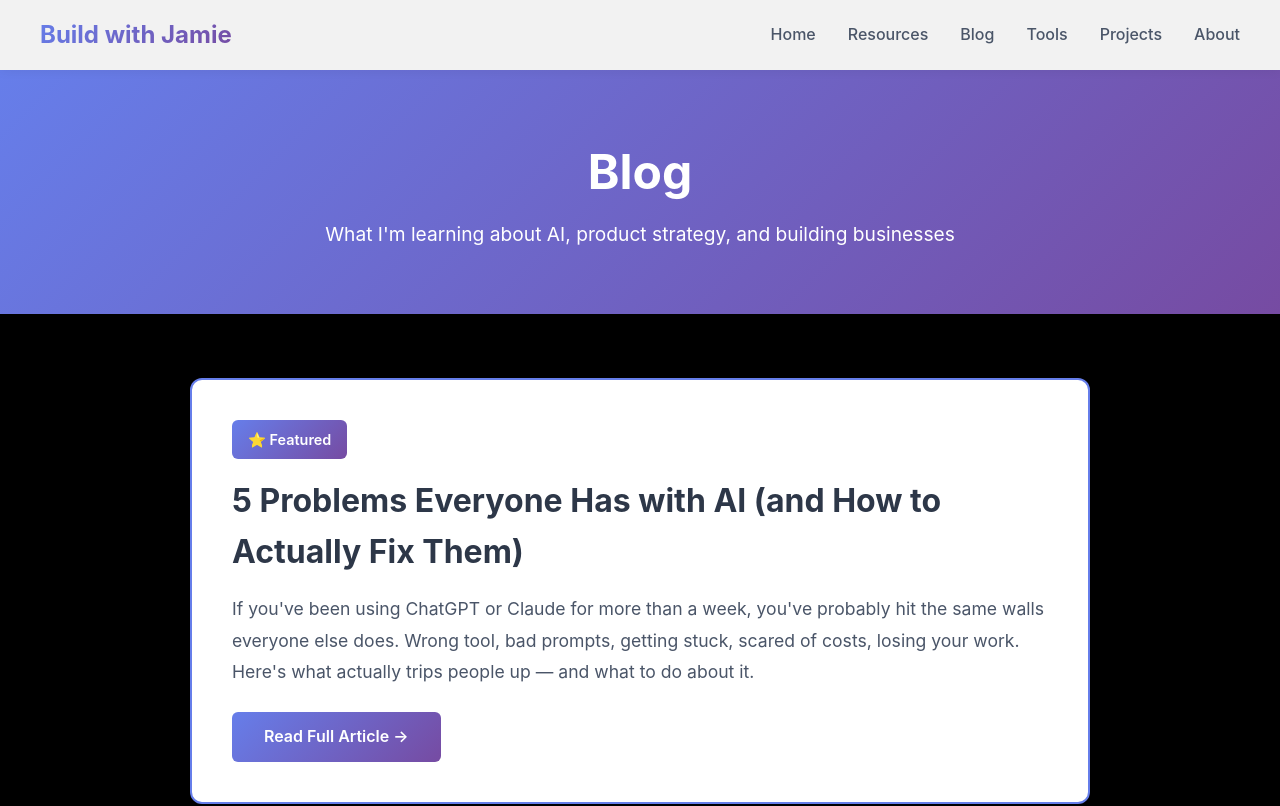
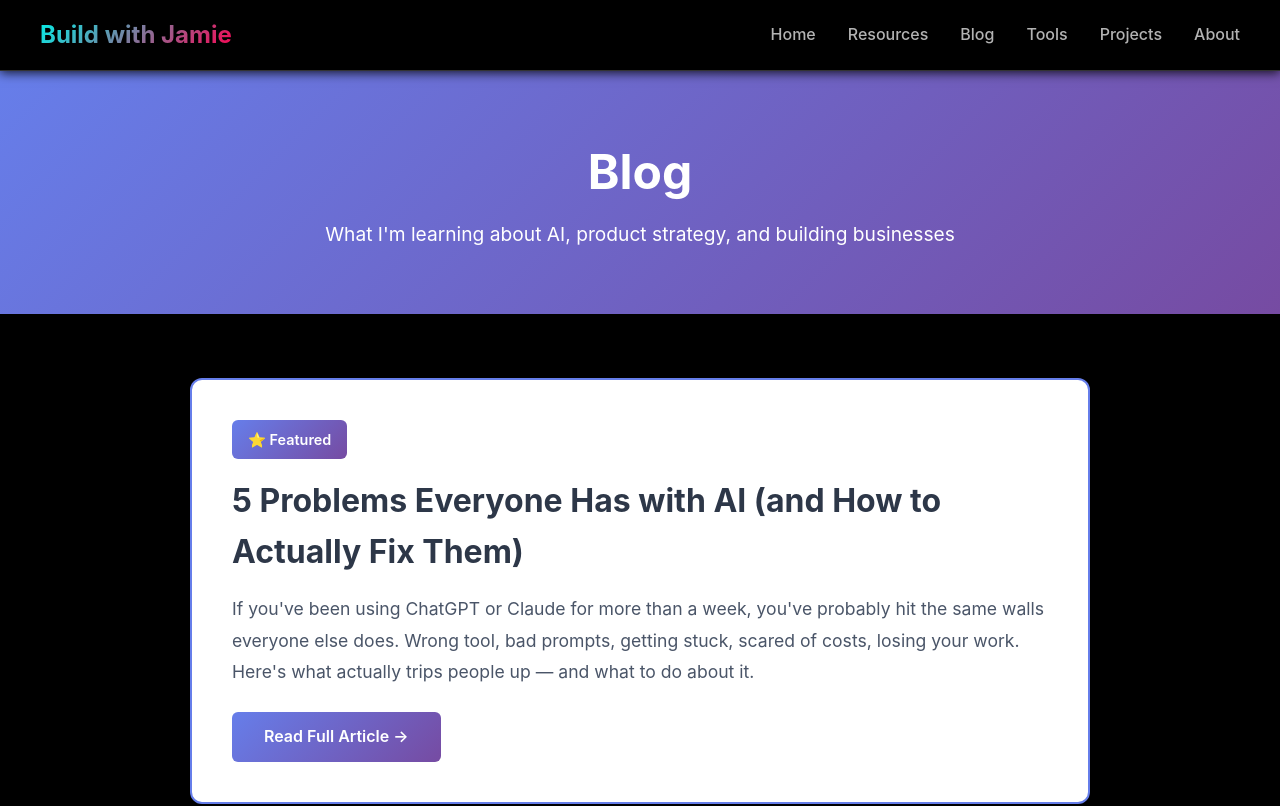
Before and after one commit to givemetheballai-debug/Buildwithjamie, a Next.js app: page /blog in a window 1280 px wide. Shown: the top 806 px of the page. Built offline with nearby package versions, Linux system fonts and the light colour scheme.

Commit message:
Update Navigation.js

```diff
--- a/components/Navigation.js
+++ b/components/Navigation.js
@@ -10,7 +10,7 @@ export default function Navigation() {
 
   return (
     <nav style={{
-      background: 'rgba(255, 255, 255, 0.95)',
+      background: 'rgba(0, 0, 0, 0.98)',
       backdropFilter: 'blur(10px)',
       padding: '1rem 2rem',
       position: 'fixed',
@@ -18,7 +18,8 @@ export default function Navigation() {
       left: 0,
       right: 0,
       zIndex: 1000,
-      boxShadow: '0 2px 10px rgba(0,0,0,0.05)'
+      boxShadow: '0 2px 10px rgba(0, 0, 0, 0.8)',
+      borderBottom: '1px solid #333333'
     }}>
       <div style={{
         maxWidth: '1200px',
@@ -31,7 +32,7 @@ export default function Navigation() {
         <Link href="/" onClick={closeMenu} style={{
           fontSize: '1.5rem',
           fontWeight: '700',
-          background: 'linear-gradient(135deg, #667eea 0%, #764ba2 100%)',
+          background: 'linear-gradient(135deg, #00f2ea 0%, #ff0050 100%)',
           WebkitBackgroundClip: 'text',
           WebkitTextFillColor: 'transparent',
           backgroundClip: 'text',
@@ -49,7 +50,7 @@ export default function Navigation() {
             border: 'none',
             fontSize: '1.5rem',
             cursor: 'pointer',
-            color: '#4a5568'
+            color: '#00f2ea'
           }}
           className="mobile-menu-btn"
         >
@@ -62,68 +63,68 @@ export default function Navigation() {
           alignItems: 'center'
         }} className={`nav-links ${isOpen ? 'active' : ''}`}>
           <Link href="/" onClick={closeMenu} style={{
-            color: '#4a5568',
+            color: 'rgba(255, 255, 255, 0.7)',
             textDecoration: 'none',
             fontWeight: '500',
             transition: 'color 0.2s'
           }}
-          onMouseOver={(e) => e.currentTarget.style.color = '#667eea'}
-          onMouseOut={(e) => e.currentTarget.style.color = '#4a5568'}>
+          onMouseOver={(e) => e.currentTarget.style.color = '#00f2ea'}
+          onMouseOut={(e) => e.currentTarget.style.color = 'rgba(255, 255, 255, 0.7)'}>
             Home
           </Link>
 
           <Link href="/resources" onClick={closeMenu} style={{
-            color: '#4a5568',
+            color: 'rgba(255, 255, 255, 0.7)',
             textDecoration: 'none',
             fontWeight: '500',
             transition: 'color 0.2s'
           }}
-          onMouseOver={(e) => e.currentTarget.style.color = '#667eea'}
-          onMouseOut={(e) => e.currentTarget.style.color = '#4a5568'}>
+          onMouseOver={(e) => e.currentTarget.style.color = '#00f2ea'}
+          onMouseOut={(e) => e.currentTarget.style.color = 'rgba(255, 255, 255, 0.7)'}>
             Resources
           </Link>
 
           <Link href="/blog" onClick={closeMenu} style={{
-            color: '#4a5568',
+            color: 'rgba(255, 255, 255, 0.7)',
             textDecoration: 'none',
             fontWeight: '500',
             transition: 'color 0.2s'
           }}
-          onMouseOver={(e) => e.currentTarget.style.color = '#667eea'}
-          onMouseOut={(e) => e.currentTarget.style.color = '#4a5568'}>
+          onMouseOver={(e) => e.currentTarget.style.color = '#00f2ea'}
+          onMouseOut={(e) => e.currentTarget.style.color = 'rgba(255, 255, 255, 0.7)'}>
             Blog
           </Link>
 
           <Link href="/tools" onClick={closeMenu} style={{
-            color: '#4a5568',
+            color: 'rgba(255, 255, 255, 0.7)',
             textDecoration: 'none',
             fontWeight: '500',
             transition: 'color 0.2s'
           }}
-          onMouseOver={(e) => e.currentTarget.style.color = '#667eea'}
-          onMouseOut={(e) => e.currentTarget.style.color = '#4a5568'}>
+          onMouseOver={(e) => e.currentTarget.style.color = '#00f2ea'}
+          onMouseOut={(e) => e.currentTarget.style.color = 'rgba(255, 255, 255, 0.7)'}>
             Tools
           </Link>
 
           <Link href="/projects" onClick={closeMenu} style={{
-            color: '#4a5568',
+            color: 'rgba(255, 255, 255, 0.7)',
             textDecoration: 'none',
             fontWeight: '500',
             transition: 'color 0.2s'
           }}
-          onMouseOver={(e) => e.currentTarget.style.color = '#667eea'}
-          onMouseOut={(e) => e.currentTarget.style.color = '#4a5568'}>
+          onMouseOver={(e) => e.currentTarget.style.color = '#00f2ea'}
+          onMouseOut={(e) => e.currentTarget.style.color = 'rgba(255, 255, 255, 0.7)'}>
             Projects
           </Link>
 
           <Link href="/about" onClick={closeMenu} style={{
-            color: '#4a5568',
+            color: 'rgba(255, 255, 255, 0.7)',
             textDecoration: 'none',
             fontWeight: '500',
             transition: 'color 0.2s'
           }}
-          onMouseOver={(e) => e.currentTarget.style.color = '#667eea'}
-          onMouseOut={(e) => e.currentTarget.style.color = '#4a5568'}>
+          onMouseOver={(e) => e.currentTarget.style.color = '#00f2ea'}
+          onMouseOut={(e) => e.currentTarget.style.color = 'rgba(255, 255, 255, 0.7)'}>
             About
           </Link>
         </div>
@@ -144,10 +145,11 @@ export default function Navigation() {
             top: 100%;
             left: 0;
             right: 0;
-            background: white;
+            background: #000000;
             flex-direction: column;
             padding: 1rem;
-            box-shadow: 0 4px 6px rgba(0,0,0,0.1);
+            box-shadow: 0 10px 20px rgba(0, 0, 0, 0.8);
+            border-top: 1px solid #333333;
             display: none;
           }
 
```
